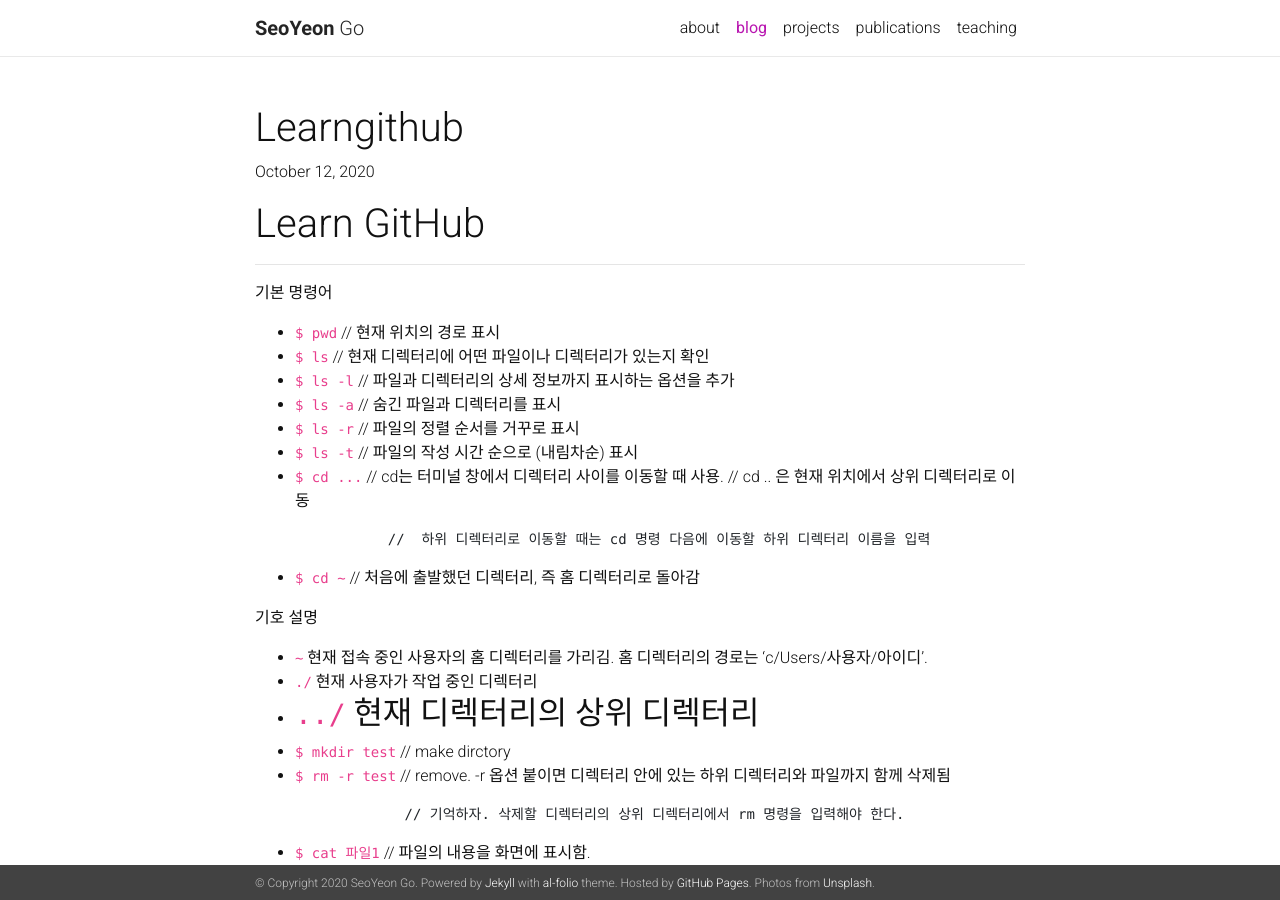
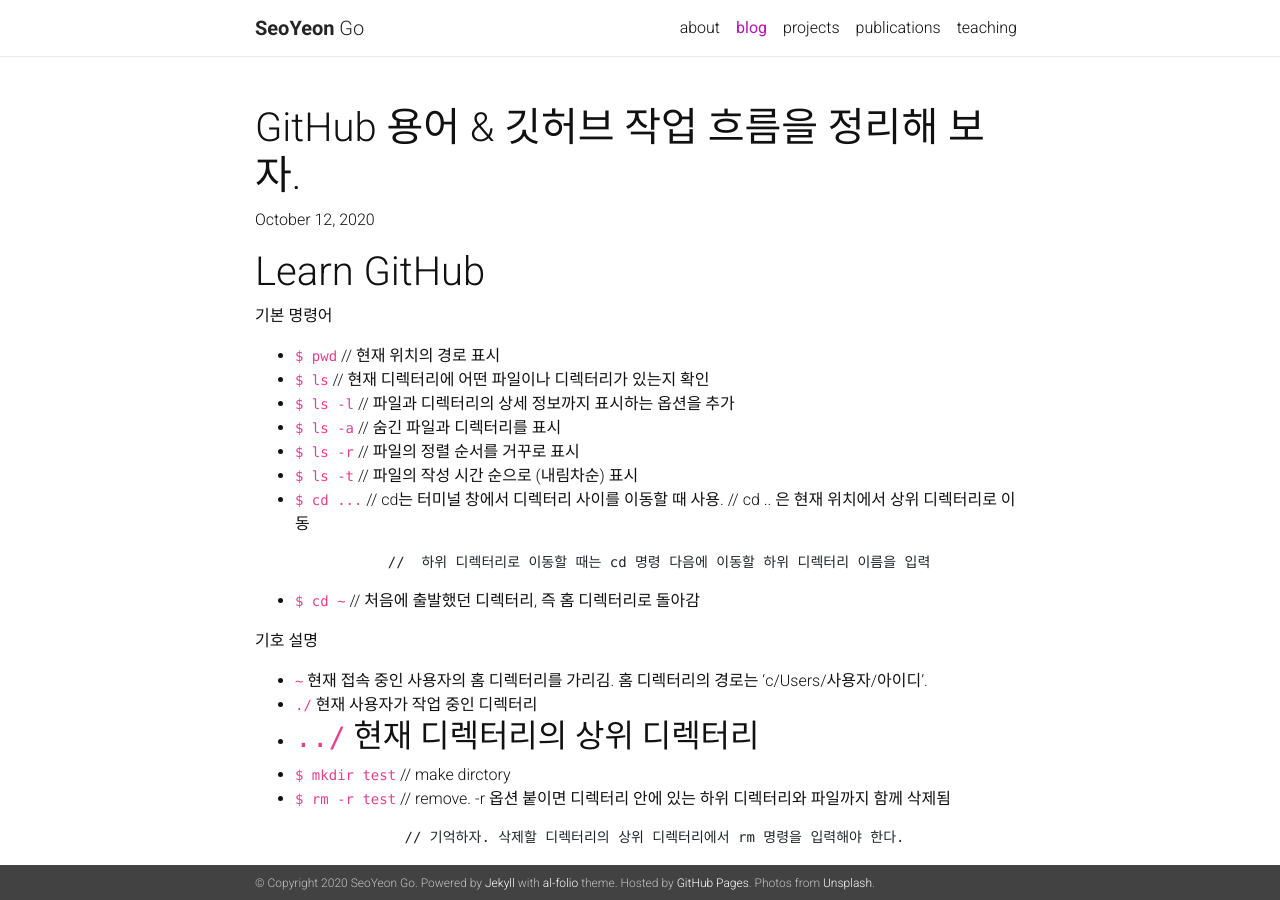
Before and after one commit to SEOYEONGO/SEOYEONGO.github.io, a Jekyll site: the page built from _posts/2020-10-12-LearnGitHub.md, in a window 1280 px wide and 900 px high. Built offline with Jekyll 4.4.1, drawn with Linux system fonts in a browser that asks for light colours; nearby versions of some CDN libraries; our own code applies the rules of GitHub Pages for plain Markdown files; a style sheet for code colours, icons or effects is not loaded.

Commit message:
update: post LearnGitHub

```diff
--- a/_posts/2020-10-12-LearnGitHub.md
+++ b/_posts/2020-10-12-LearnGitHub.md
@@ -1,5 +1,11 @@
+---
+layout: post
+title: GitHub 용어 & 깃허브 작업 흐름을 정리해 보자.
+---
+
 # Learn GitHub
----
+
+
 **기본 명령어**
   - `$ pwd`     // 현재 위치의 경로 표시
   - `$ ls`        // 현재 디렉터리에 어떤 파일이나 디렉터리가 있는지 확인
```
